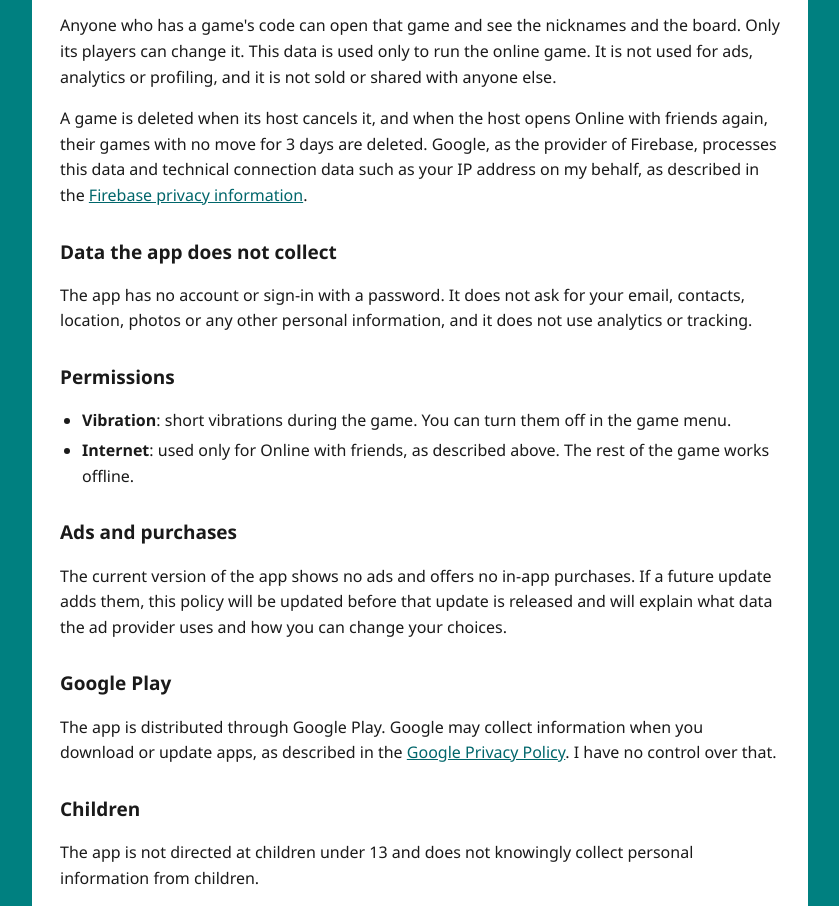
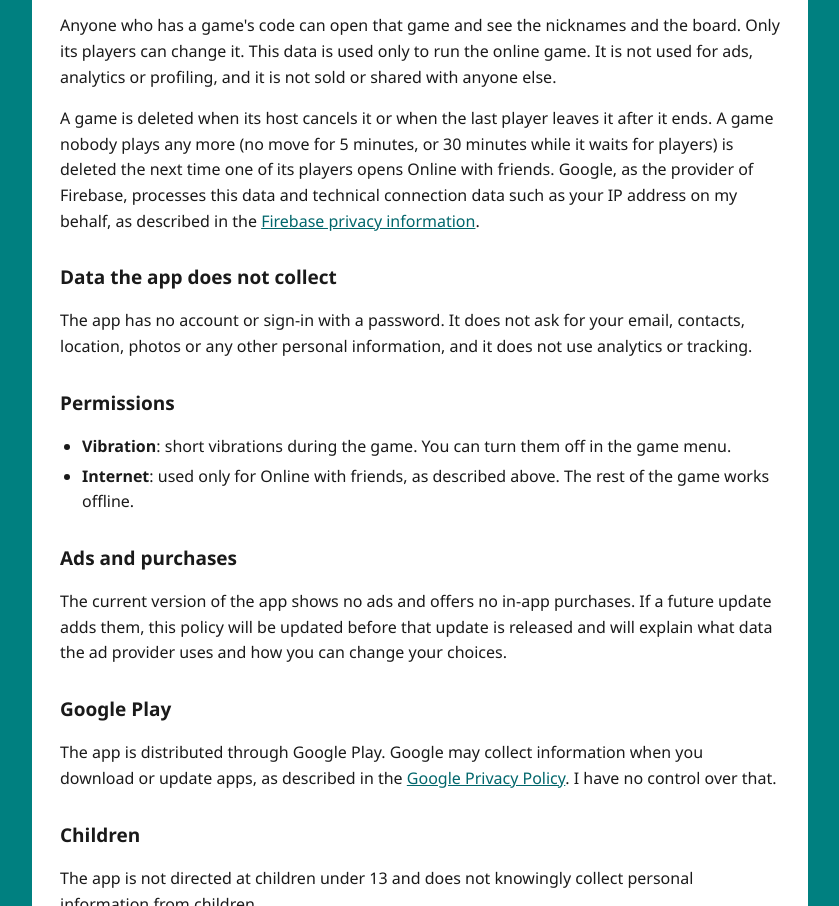
Before and after one commit to marceltrnavsky1/dots-boxes-privacy, a plain HTML site: page index.html in a window 1280 px wide. Shown: the part 883-1789 px from the top of the page, without its empty margins (220-1059 px from the left). Drawn offline with Linux system fonts and the light colour scheme.

Commit message:
Privacy Policy: when online games are deleted
Co-Authored-By: Claude Opus 5.5 <noreply@anthropic.com>

```diff
--- a/index.html
+++ b/index.html
@@ -41,7 +41,7 @@
     <li><strong>The game</strong>: its 4-character code, the board, the moves, the scores, the settings and when it was last played.</li>
   </ul>
   <p>Anyone who has a game's code can open that game and see the nicknames and the board. Only its players can change it. This data is used only to run the online game. It is not used for ads, analytics or profiling, and it is not sold or shared with anyone else.</p>
-  <p>A game is deleted when its host cancels it, and when the host opens Online with friends again, their games with no move for 3 days are deleted. Google, as the provider of Firebase, processes this data and technical connection data such as your IP address on my behalf, as described in the <a href="https://firebase.google.com/support/privacy">Firebase privacy information</a>.</p>
+  <p>A game is deleted when its host cancels it or when the last player leaves it after it ends. A game nobody plays any more (no move for 5 minutes, or 30 minutes while it waits for players) is deleted the next time one of its players opens Online with friends. Google, as the provider of Firebase, processes this data and technical connection data such as your IP address on my behalf, as described in the <a href="https://firebase.google.com/support/privacy">Firebase privacy information</a>.</p>
 
   <h2>Data the app does not collect</h2>
   <p>The app has no account or sign-in with a password. It does not ask for your email, contacts, location, photos or any other personal information, and it does not use analytics or tracking.</p>
```
